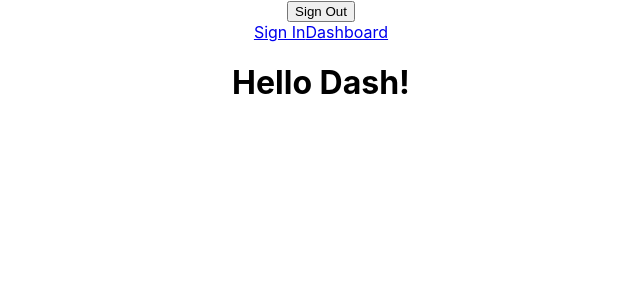
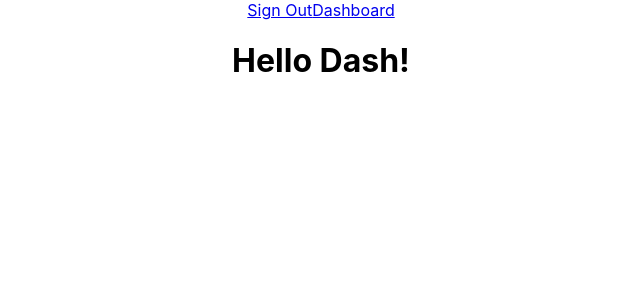
Before and after one commit to spotifysongsuggester5/front-end, a React (Create React App) app in the folder my-app/: page /dashboard in a window 1280 px wide. Shown: the top 300 px of the page, without its empty margins (319-959 px from the left). Built offline with nearby package versions, Linux system fonts and the light colour scheme; no server answers; sample sign-in values are in the browser's storage.

Commit message:
sign out button routes to login page

```diff
--- a/my-app/src/App.js
+++ b/my-app/src/App.js
@@ -12,7 +12,6 @@ const App = props => {
   props.fetchData();
   return (
     <div className="App">
-    <button onClick={() => localStorage.clear()}>Sign Out</button>
       <Router>
         <Switch>
           <Route exact path="/" component={Login} />
--- a/my-app/src/components/Dashboard.js
+++ b/my-app/src/components/Dashboard.js
@@ -3,10 +3,11 @@ import { BrowserRouter as Router, Route, Link, Switch } from 'react-router-dom';
 
 
 export default function Dashboard (props) {
+
     return (
         <div>
             <div className="nav-links">
-                <Link to="/">Sign In</Link>
+                <Link to='/' onClick={() => localStorage.clear()}>Sign Out</Link>
                 <Link to="/dashboard">Dashboard</Link>
             </div>
             <h1>Hello Dash!</h1>
```
